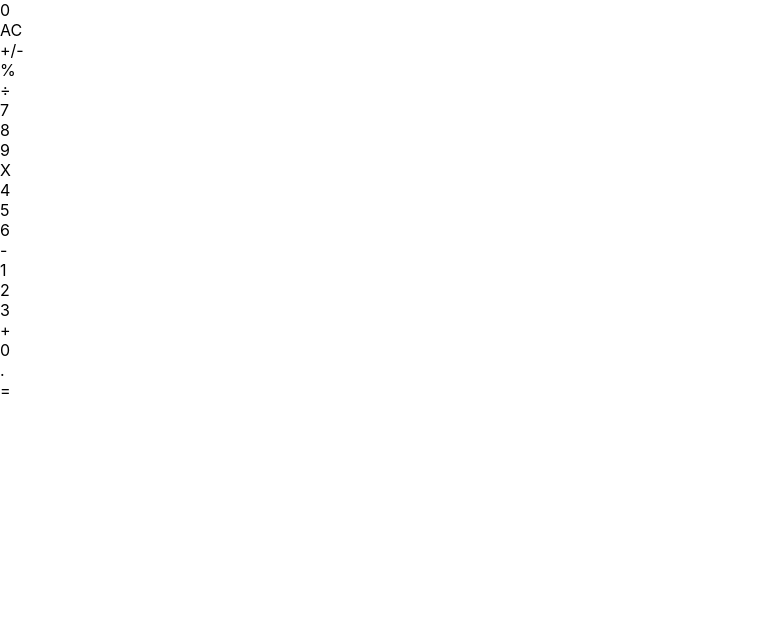
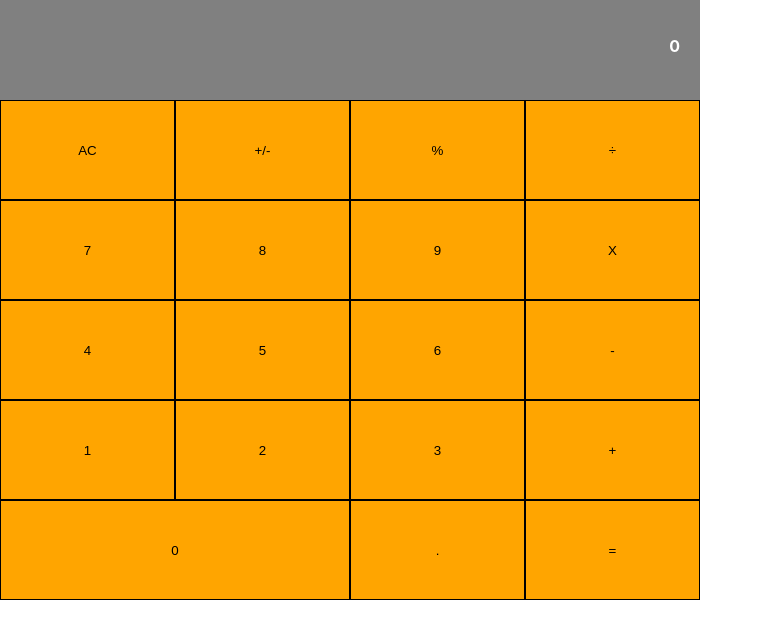
Before and after one commit to mrnadaara/Math-Magicians-Calculator, a React (Create React App) app: page / in a window 1280 px wide. Shown: the top 638 px of the page, without its empty margins (0-763 px from the left). Built offline with nearby package versions, Linux system fonts and the light colour scheme.

Commit message:
styled all components with style guidelines provided

```diff
--- a/src/components/App/App.jsx
+++ b/src/components/App/App.jsx
@@ -13,7 +13,7 @@ class App extends React.Component {
 
   render() {
     return (
-      <div id="content">
+      <div className="content">
         <Display />
         <ButtonPanel />
       </div>
--- a/src/components/App/App.scss
+++ b/src/components/App/App.scss
@@ -0,0 +1,6 @@
+.content {
+  display: flex;
+  width: 700px;
+  justify-content: space-evenly;
+  flex-direction: column;
+}
--- a/src/components/Button/Button.jsx
+++ b/src/components/Button/Button.jsx
@@ -3,16 +3,29 @@ import PropType from 'prop-types';
 
 import './Button.scss';
 
-const Button = ({ name }) => (
-  <div>{name}</div>
+const Button = ({ name, color, wide }) => (
+  <button
+    type="button"
+    className="button"
+    style={{
+      backgroundColor: color,
+      width: wide ? '50%' : '25%',
+    }}
+  >
+    {name}
+  </button>
 );
 
 Button.propTypes = {
   name: PropType.string,
+  color: PropType.string,
+  wide: PropType.bool,
 };
 
 Button.defaultProps = {
   name: '',
+  color: 'orange',
+  wide: false,
 };
 
 export default Button;
--- a/src/components/Button/Button.scss
+++ b/src/components/Button/Button.scss
@@ -0,0 +1,4 @@
+.button {
+  color: black;
+  border: 1px solid black;
+}
--- a/src/components/ButtonPanel/ButtonPanel.jsx
+++ b/src/components/ButtonPanel/ButtonPanel.jsx
@@ -31,7 +31,7 @@ const ButtonPanel = () => (
       <Button name="+" />
     </div>
     <div className="group">
-      <Button name="0" />
+      <Button name="0" wide />
       <Button name="." />
       <Button name="=" />
     </div>
--- a/src/components/ButtonPanel/ButtonPanel.scss
+++ b/src/components/ButtonPanel/ButtonPanel.scss
@@ -0,0 +1,10 @@
+.button-panel {
+  display: flex;
+  justify-content: space-evenly;
+  flex-direction: column;
+  .group {
+    display: flex;
+    height: 100px;
+    justify-content: space-evenly;
+  }
+}
--- a/src/components/Display/Display.jsx
+++ b/src/components/Display/Display.jsx
@@ -4,7 +4,9 @@ import PropType from 'prop-types';
 import './Display.scss';
 
 const Display = ({ result }) => (
-  <div>{result}</div>
+  <div className="display">
+    <p>{result}</p>
+  </div>
 );
 
 Display.propTypes = {
--- a/src/components/Display/Display.scss
+++ b/src/components/Display/Display.scss
@@ -0,0 +1,13 @@
+.display {
+  display: flex;
+  justify-content: flex-end;
+  background-color: gray;
+  height: 100px;
+
+  p {
+    color: white;
+    font-weight: bold;
+    padding: 20px;
+    text-align: right;
+  }
+}
```
